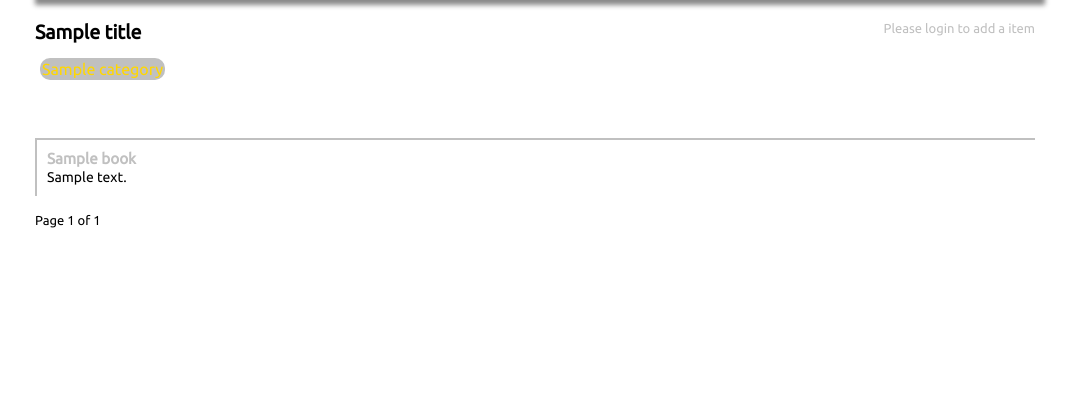
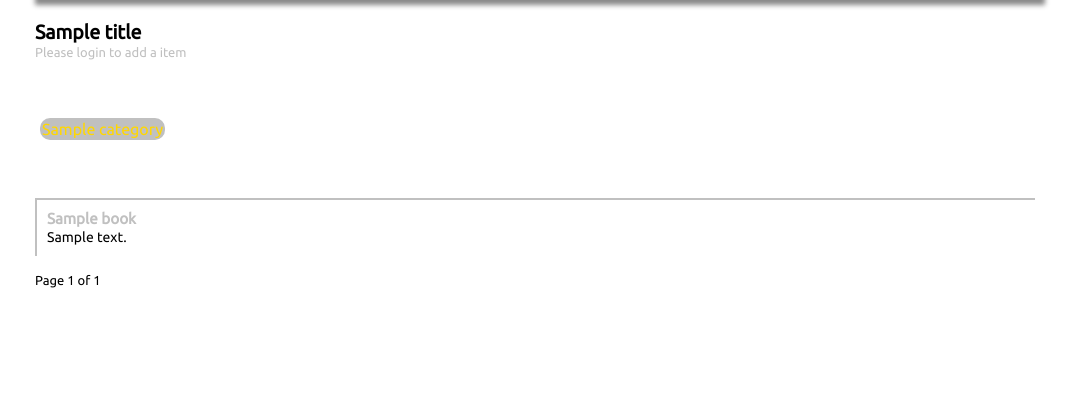
Before and after one commit to tpbarron/swapr, a Django app: template classifieds/templates/lists/books.html in a window 1280 px wide. Shown: the part 81-501 px from the top of the page, without its empty margins (105-1184 px from the left). Run offline with Django 3.2, Linux system fonts and the light colour scheme; the template is opened without the code that fills it: most values are stand-ins (such as "Sample title", 1, 10 or a date in 2020); some libraries are stand-ins or nearby versions.

Commit message:
removed awkward tabbing due to float styling

```diff
--- a/classifieds/static/css/list.css
+++ b/classifieds/static/css/list.css
@@ -6,10 +6,17 @@
 }
 
 #item_add {
+	display:box;
+	box-orient: horizontal;
 	margin-bottom:20px;
 }
+
+#item_add_left {
+	box-flex: 1;
+}
 #item_add_right {
-	float:right;
+	display:box;
+	box-orient:horizontal;
 }
 #item_add_right a {
 	text-decoration:none;
@@ -23,9 +30,7 @@
 #item_add_right a:hover {
 	color:gold;
 }
-#item_add_left {
-	float:left;
-}
+
 #item_add_link {
 	float:left;
 	margin-right:10px;
--- a/classifieds/templates/snippets/list_heading.html
+++ b/classifieds/templates/snippets/list_heading.html
@@ -7,7 +7,7 @@
 			<input id="searchbox" name="q" type="search" value="search {{ title|lower }}" />
 		</form>
 	{% else %}
-		<a id="item_add" href="/login/">Please login to add a item</a>
+		<a id="item_add_login" href="/login/">Please login to add a item</a>
 	{% endif %}
 	</div>
 </div>
```
